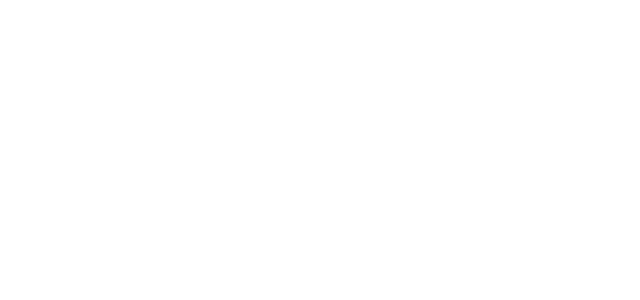
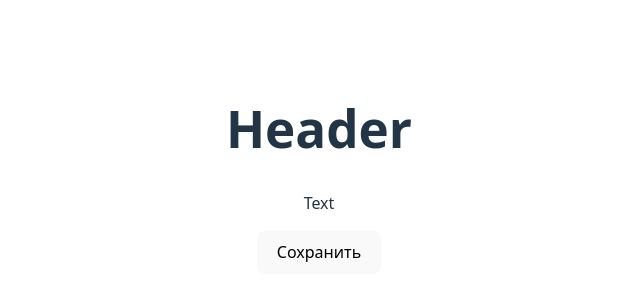
Before and after one commit to PyrtaBlog/project, a React (Vite) app: page / in a window 1280 px wide. Shown: the part 230-530 px from the top of the page, without its empty margins (321-961 px from the left). Built offline with nearby package versions, Linux system fonts and the light colour scheme.

Commit message:
Add button component

```diff
--- a/src/App.jsx
+++ b/src/App.jsx
@@ -1,7 +1,12 @@
 import './App.css';
+import { Button } from './components/UI/Button';
 
 function App() {
-  return <></>;
+  return <>
+  <h1>Header</h1>
+  <p>Text</p>
+  <Button/>
+  </>;
 }
 
 export default App;
--- /dev/null
+++ b/src/components/UI/Button.jsx
@@ -0,0 +1,3 @@
+export function Button () {
+    return <button>Сохранить</button>;
+}
```
